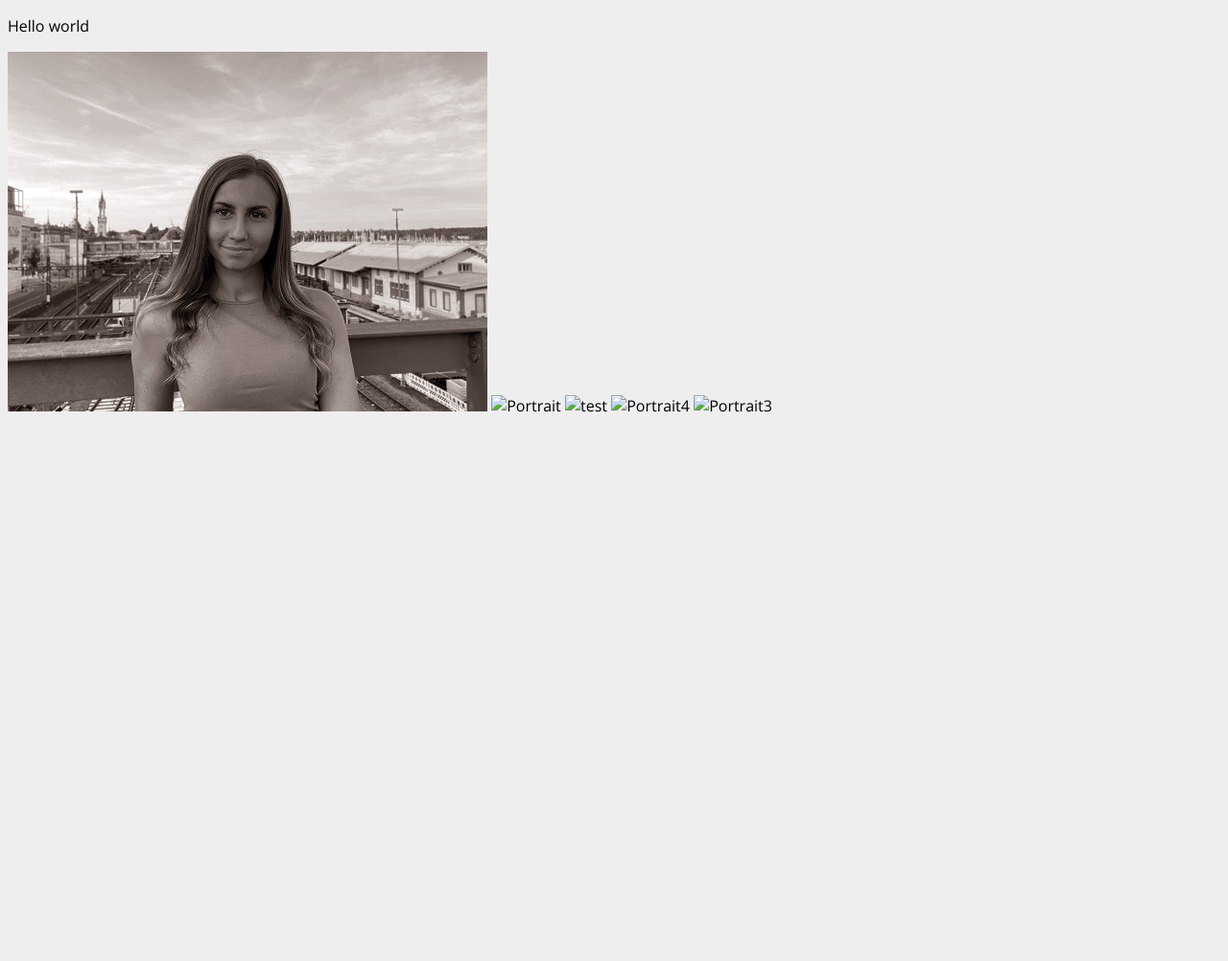
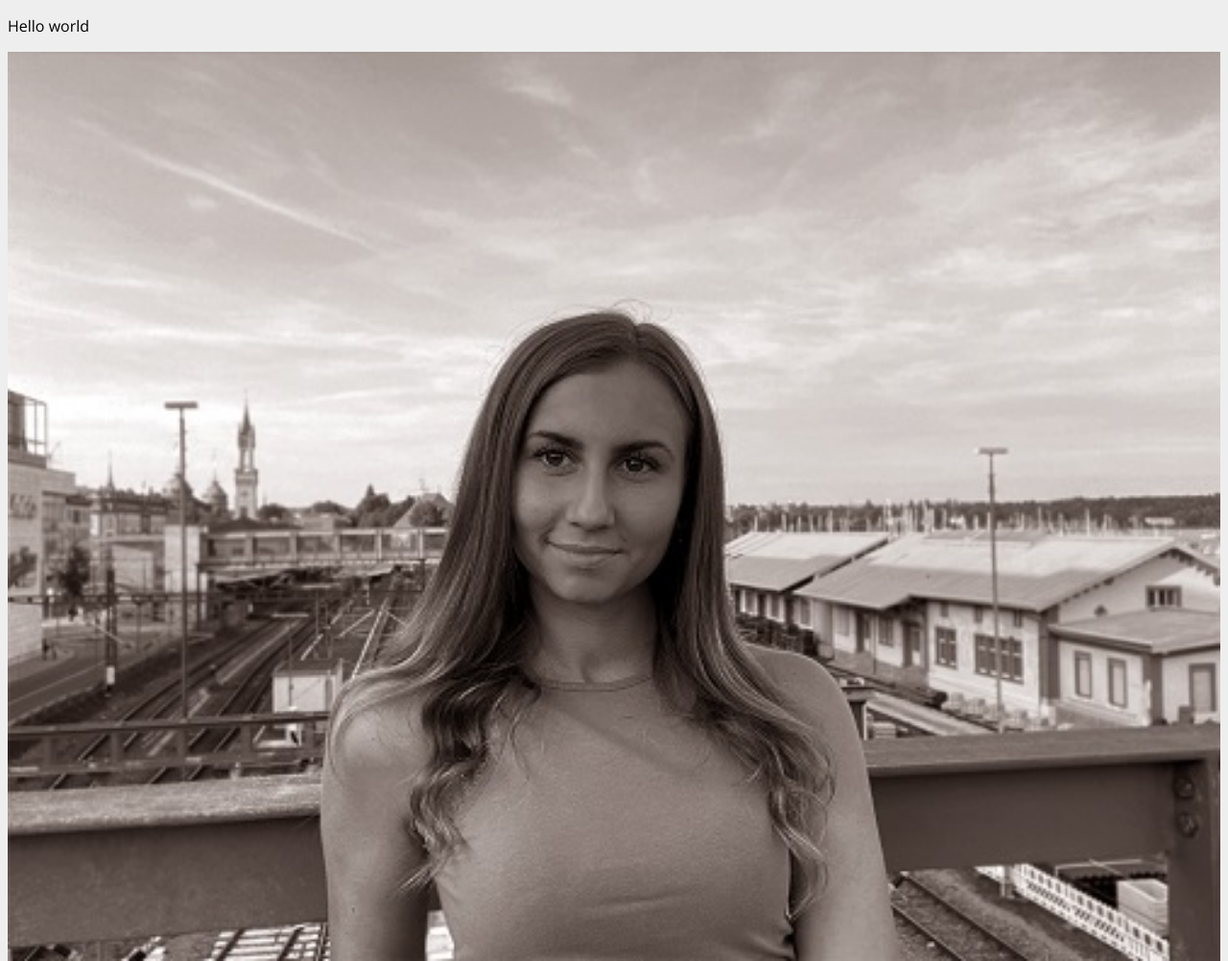
Before and after one commit to kristinanovikov11/Neu, a website with bundled scripts: page main.html in a window 1280 px wide. Shown: the whole page at 96% size. Before the commit the page ends 800 px from the top, so only its background shows below. Built offline with nearby package versions, Linux system fonts and the light colour scheme.

Commit message:
Update main.html

```diff
--- a/main.html
+++ b/main.html
@@ -9,11 +9,7 @@
 	<body>
 		<div id="portrait">
 			<p>Hello world</p>
-			<img src="foto.jpg" alt="foto">
-			<img src="Portrait.jpg" alt="Portrait">
-			<img src="test.jpg" alt="test">
-			<img src=“Portrait4.jpg“ alt="Portrait4">
-			<img src=“Portrait3.jpg“ alt="Portrait3" width="100%" height="100%">
+			<img src="foto.jpg" alt="foto" width="100%" height="100%">
 		</div>
 	</body>
 </html>
```
